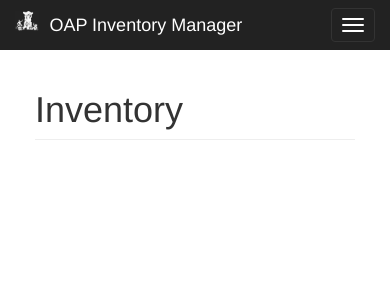
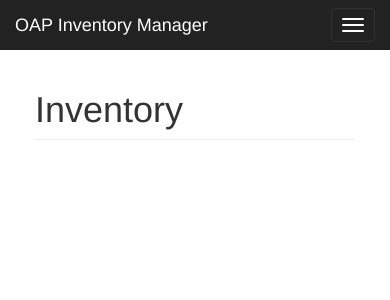
Before and after one commit to EGoobie/OAPp, a PHP site: page / in a window 390 px wide. Shown: the top 300 px of the page. Run offline with PHP 8.4, Linux system fonts and the light colour scheme; data that the repository does not hold is empty; some libraries are stand-ins or nearby versions.

Commit message:
Attempted Fix of Icon for Mobile
Icon removed from mobile due to display issues

```diff
--- a/css/oappMain.css
+++ b/css/oappMain.css
@@ -166,8 +166,8 @@ body{margin-top:50px;}
 }
 @media (max-width: 768px) {
   #oapIcon{
-	height: 20px;
-
+	width: 0px;
+	display: none;
 	}
 }
 
```
